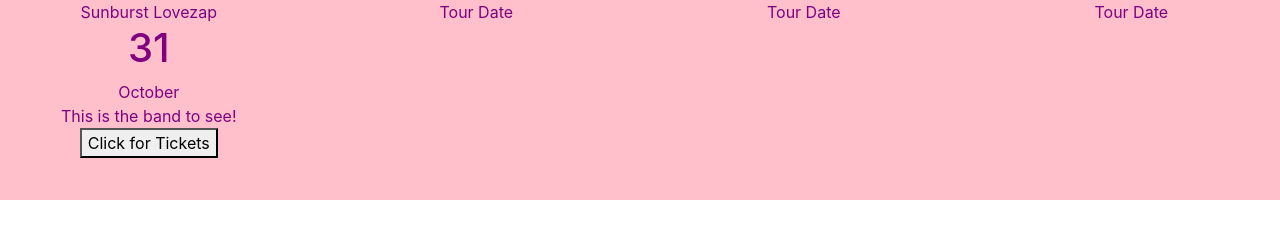
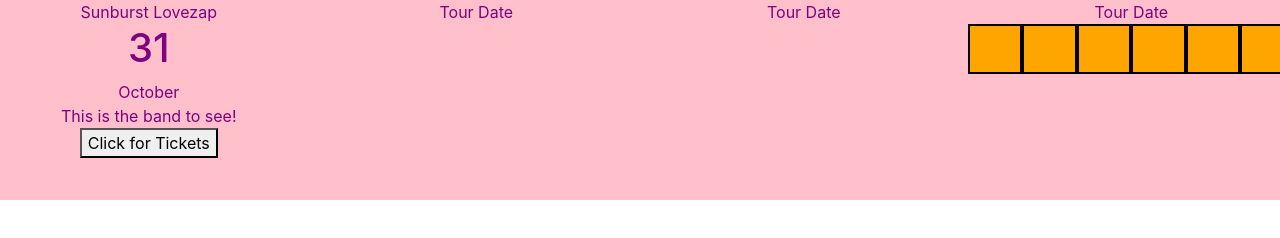
Before and after one commit to bathelix/bootstrapSite, a plain HTML site: page index.html in a window 1280 px wide. Drawn offline with nearby package versions, Linux system fonts and the light colour scheme.

Commit message:
new columns

```diff
--- a/index.html
+++ b/index.html
@@ -17,15 +17,24 @@
 
 <div class="container"></div>
     <div class="row">
-        <div class="col-lg-3 col-md-3 col-sm-6">Sunburst Lovezap
+        <div class="col-lg-3 col-md-3 col-sm-6 pink">Sunburst Lovezap
             <h1>31</h1>
             <div>October</div>
             <div>This is the band to see!</div>
             <button>Click for Tickets</button>
         </div>
-        <div class="col-lg-3 col-md-3 col-sm-6">Tour Date</div>
-        <div class="col-lg-3 col-md-3 col-sm-6">Tour Date</div>
-        <div class="col-lg-3 col-md-3 col-sm-6">Tour Date</div>
+        <div class="col-lg-3 col-md-3 col-sm-6 pink">Tour Date</div>
+        <div class="col-lg-3 col-md-3 col-sm-6 pink">Tour Date</div>
+        <div class="col-lg-3 col-md-3 col-sm-6 pink">Tour Date
+            <div class="row">
+                <div class="col-lg-2 orange"></div>
+                <div class="col-lg-2 orange"></div>
+                <div class="col-lg-2 orange"></div>
+                <div class="col-lg-2 orange"></div>
+                <div class="col-lg-2 orange"></div>
+                <div class="col-lg-2 orange"></div>
+            </div>
+        </div>
 
 
 
--- a/style.css
+++ b/style.css
@@ -1,6 +1,12 @@
-.col-lg-3 {
+.pink {
     color:purple;
     background: pink;
     height: 200px;
     text-align: center;
 }
+
+.orange {
+    background: orange;
+    border: 2px solid black;
+    height: 50px;
+}
```
